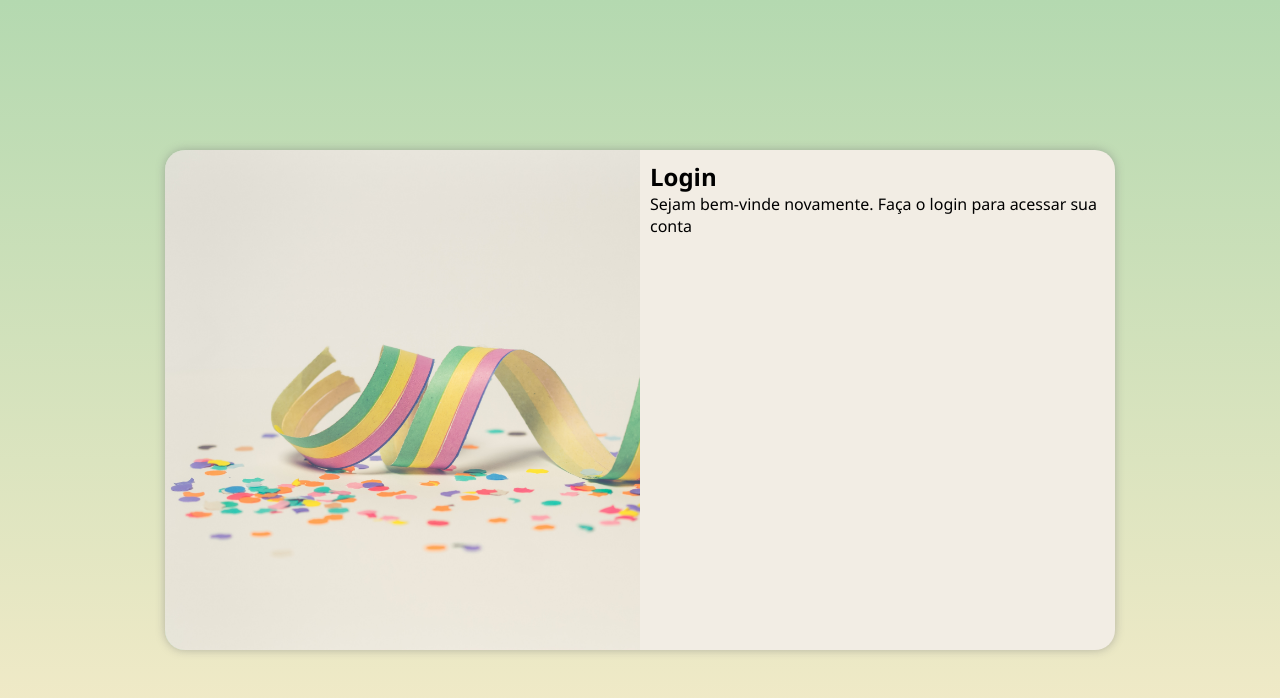
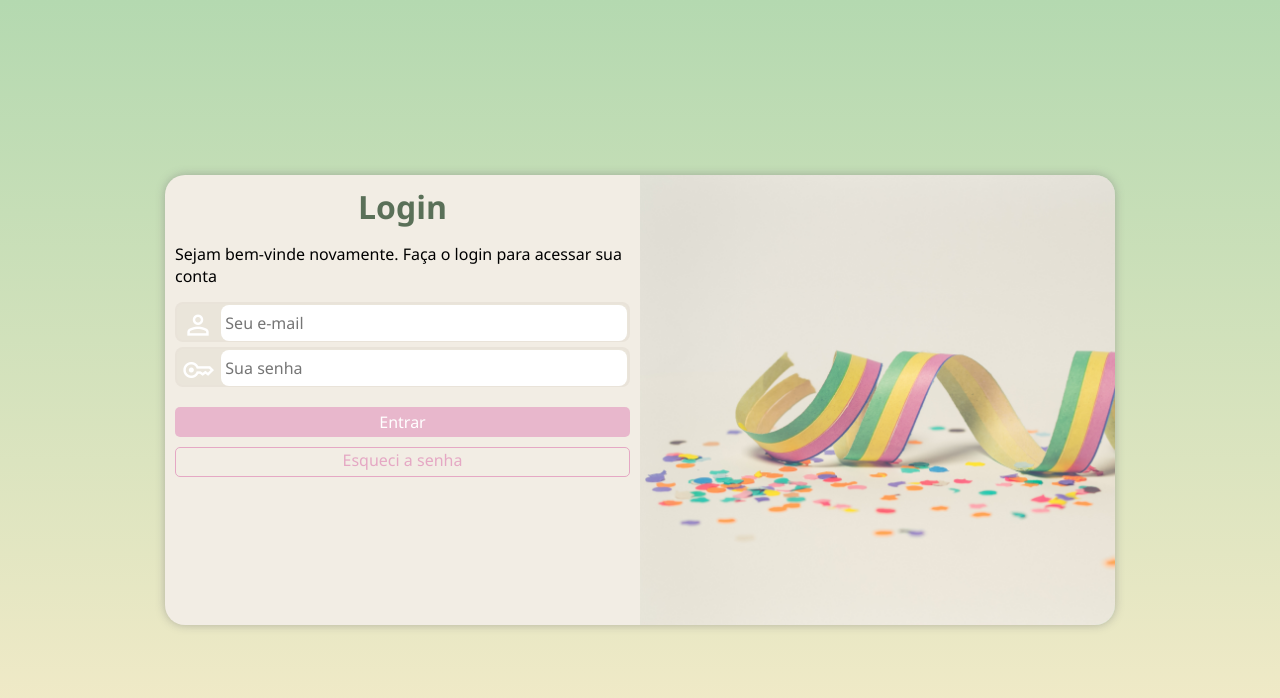
Before and after one commit to rrrmars/projeto-login, a plain HTML site: page index.html in a window 1280 px wide. Drawn offline with nearby package versions, Linux system fonts and the light colour scheme.

Commit message:
finalizando

```diff
--- a/estilos/media-query.css
+++ b/estilos/media-query.css
@@ -1,12 +1,14 @@
 @charset "UTF-8";
 
 @media screen and (min-width: 768px) and (max-width:992px) {
+    /* Configuração para tablet */
 
     html, body {
         background-image: linear-gradient(to top,#f8ecca, #B4D9B0);
     }
     section#login {
         width: 80vw;
+        height: 330px;
 
     }
 
@@ -24,6 +26,7 @@
 }
 
 @media screen and (min-width: 992px) {
+    /* Configuração para telas grandes */
 
     html, body {
         background-image: linear-gradient(to top,#f8ecca, #B4D9B0);
@@ -31,17 +34,37 @@
 
     section#login {
         width: 950px;
+        height: 450px;
     }
 
+
+
     div#imagem {
-        float: left;
+        float: right;
         width: 50%;
         height: 100%;
 
     }
 
     div#formulario {
-        float: right;
+        float: left;
         width: 50%;
     }
+
+    input[type=submit] {
+        margin: 20px 0px auto;
+    }
+
+    a.botao {
+        margin: 10px 0px auto;
+    }
+
+    h1 {
+        font-size: 2em;
+    }
+
+    p {
+        font-size: 1em;
+        margin: 15px 0px;
+    }
 }
--- a/estilos/style.css
+++ b/estilos/style.css
@@ -33,7 +33,7 @@ section#login {
     position: absolute;
     top: 50%;
     left: 50%;
-    transform: translate(-50%, -50%);
+
     overflow: hidden;
     background-color:#F2EDE4;
     width: 300px;
@@ -41,6 +41,7 @@ section#login {
     border-radius: 20px;
     box-shadow: 0px 0px 10px rgba(121, 121, 121, 0.499);
     transition: width 0.3s, height 0.3s;
+    transform: translate(-50%, -50%);
 }
 
 div#imagem {
@@ -56,3 +57,88 @@ div#formulario {
     padding: 10px;
 
 }
+
+h1 {
+    text-align: center;
+    margin-bottom: 10px;
+    color: #5a7058;
+
+}
+
+p {
+    font-size: 0.8em;
+}
+
+div.campo > input {
+    font-size: 1em;
+    width: calc(100% - 45px);
+    height: 100%;
+    border: 0px;
+    border-radius: 8px;
+    transform: translateY(-12px);
+
+}
+
+
+div.campo > span {
+    color: white;
+    /*background-color: aqua;*/
+    font-size: 2em;
+    width: 40px;
+    padding: 5px;
+}
+
+
+div.campo {
+    background-color: #e6e0d6a4;
+    height: 40px;
+    margin: 5px 0px;
+    border-radius: 8px;
+    border: 2px solid #e6e0d65e;
+}
+
+div.campo > label {
+    display: none;
+}
+
+
+
+input[type=submit] {
+    display: block;
+    font-size: 1em;
+    width: 100%;
+    margin: 10px auto;
+    height: 30px;
+    background-color: #e5a8c5c2;
+    border: none;
+    border-radius: 5px;
+    color: white;
+    cursor: pointer;
+}
+
+input[type=submit]:hover {
+    background-color: #dfc7d2;
+
+}
+
+a.botao {
+    display: block;
+    text-align: center;
+    padding-top: 1px;
+    font-size: 1em;
+    width: 100%;
+    margin: 5px auto;
+    height: 30px;
+    background-color: #F2EDE4;
+    border: 1px solid #e5a8c4;
+    border-radius: 5px;
+    color: #e5a8c4;
+    text-decoration: none;
+    cursor: pointer;
+}
+
+a.botao:hover {
+    background-color: #c7dbc4;
+    border: none;
+    color: white;
+}
--- a/index.html
+++ b/index.html
@@ -7,6 +7,8 @@
     <title>Login</title>
     <link rel="stylesheet" href="estilos/style.css">
     <link rel="stylesheet" href="estilos/media-query.css">
+    <link rel="stylesheet" href="https://fonts.googleapis.com/css2?family=Material+Symbols+Outlined:opsz,wght,FILL,GRAD@20..48,100..700,0..1,-50..200" />
+    <link rel="stylesheet" href="https://fonts.googleapis.com/css2?family=Material+Symbols+Outlined:opsz,wght,FILL,GRAD@20..48,100..700,0..1,-50..200" />
 </head>
 <body>
     <main>
@@ -17,7 +19,22 @@
             <div id="formulario">
                 <h1>Login</h1>
                 <p>Sejam bem-vinde novamente. Faça o login para acessar sua conta</p>
-                <form action="login.php" method="post"></form>
+                <form action="login.php" method="post" autocomplete="on">
+
+                    <div class="campo">
+                        <span class="material-symbols-outlined">person</span>
+                        <input type="email" name="login" id="ilogin" placeholder=" Seu e-mail" autocomplete="email" required maxlength="30">
+                        <label for="ilogin">Login</label>
+                    </div>
+                    <div class="campo">
+                        <span class="material-symbols-outlined">key</span>
+                        <input type="password" name="senha" id="isenha" placeholder=" Sua senha" autocomplete="current-password" required minlength="8" maxlength="16">
+                        <label for="isenha">Senha</label>
+                    </div>
+
+                    <input type="submit" value="Entrar">
+                    <a href="esqueci.html"class="botao">Esqueci a senha</a>
+                </form>
             </div>
         </section>
     </main>
```
